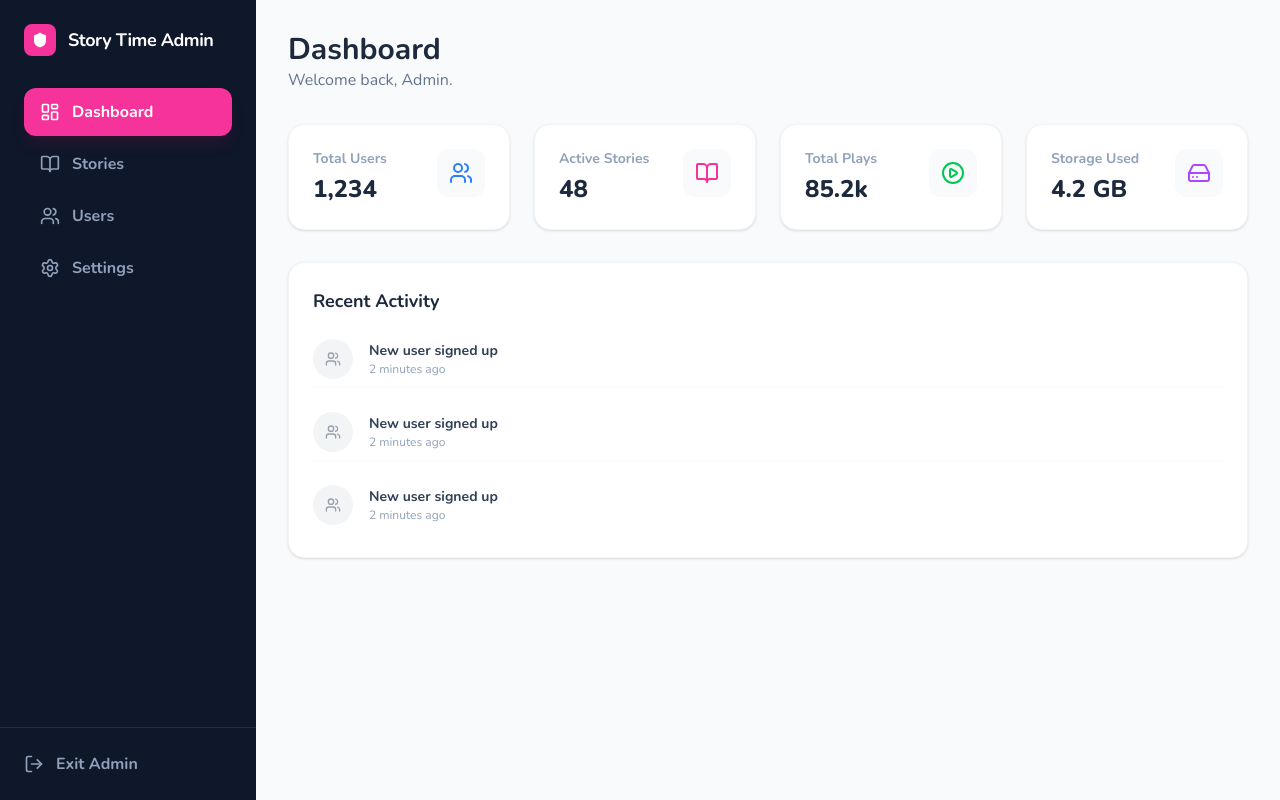
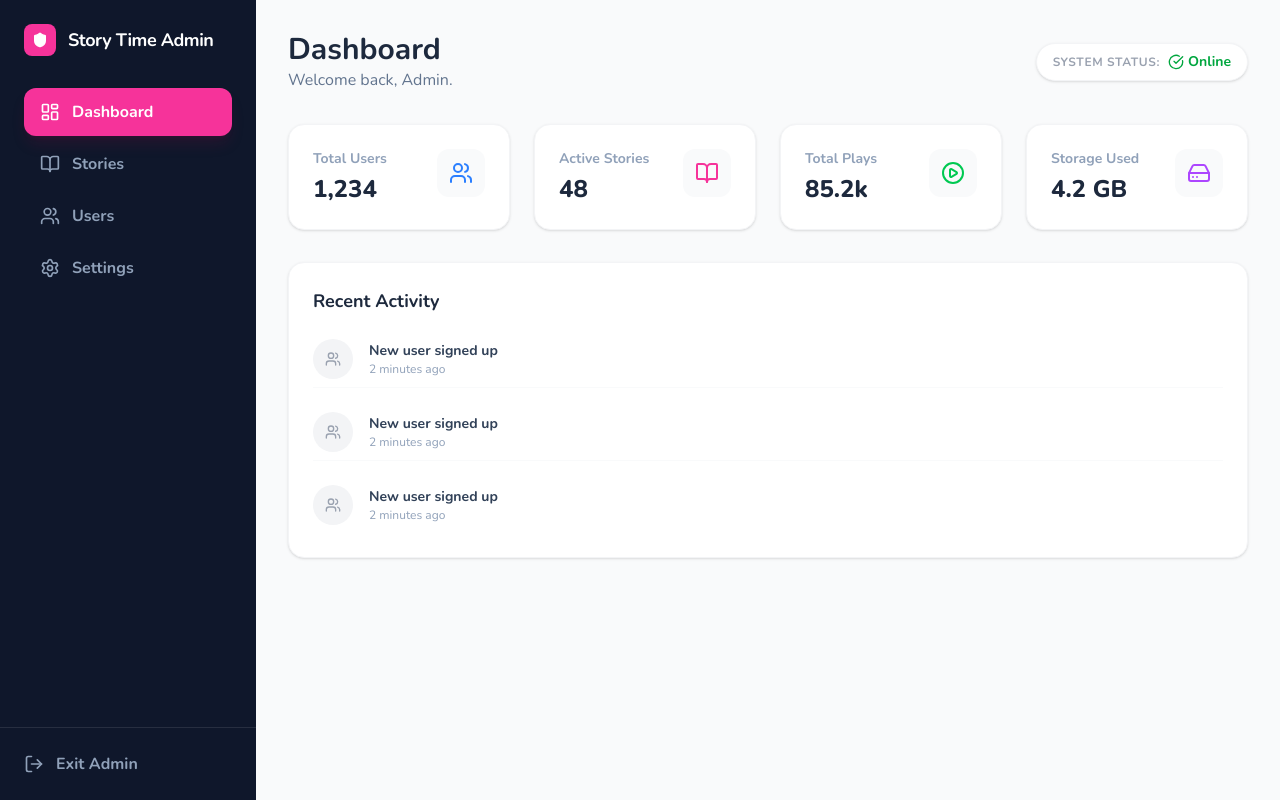
Before and after one commit to moabytemusic-code/story-time, a Next.js app: page /admin in a window 1280 px wide. Built offline with nearby package versions, Linux system fonts and the light colour scheme; no server answers; the database is empty.

Commit message:
feat: Add System Status check to Admin Dashboard

```diff
--- a/src/app/admin/page.js
+++ b/src/app/admin/page.js
@@ -1,12 +1,57 @@
 "use client";
-import { Users, BookOpen, PlayCircle, HardDrive } from 'lucide-react';
+import { useEffect, useState } from 'react';
+import { Users, BookOpen, PlayCircle, HardDrive, CheckCircle, XCircle, Loader2 } from 'lucide-react';
+import { supabase } from '@/lib/supabase';
 
 export default function AdminDashboard() {
+    const [connectionStatus, setConnectionStatus] = useState("checking"); // checking, connected, error, nokeys
+
+    useEffect(() => {
+        async function checkConnection() {
+            if (!supabase) {
+                setConnectionStatus("nokeys");
+                return;
+            }
+            try {
+                const { count, error } = await supabase.from('stories').select('*', { count: 'exact', head: true });
+                if (error) throw error;
+                setConnectionStatus("connected");
+            } catch (err) {
+                console.error("Supabase Conn/Check Error:", err);
+                setConnectionStatus("error");
+            }
+        }
+        checkConnection();
+    }, []);
+
     return (
         <div>
-            <header className="mb-8">
-                <h1 className="text-3xl font-bold text-slate-800">Dashboard</h1>
-                <p className="text-slate-500">Welcome back, Admin.</p>
+            <header className="mb-8 flex items-center justify-between">
+                <div>
+                    <h1 className="text-3xl font-bold text-slate-800">Dashboard</h1>
+                    <p className="text-slate-500">Welcome back, Admin.</p>
+                </div>
+
+                {/* Status Indicator */}
+                <div className="flex items-center gap-2 px-4 py-2 rounded-full bg-white shadow-sm border border-gray-100">
+                    <span className="text-xs font-bold text-gray-400 uppercase tracking-wider">System Status:</span>
+                    {connectionStatus === 'checking' && <Loader2 size={16} className="animate-spin text-blue-500" />}
+                    {connectionStatus === 'connected' && (
+                        <span className="flex items-center gap-1 text-green-600 font-bold text-sm">
+                            <CheckCircle size={16} /> Online
+                        </span>
+                    )}
+                    {connectionStatus === 'error' && (
+                        <span className="flex items-center gap-1 text-red-500 font-bold text-sm">
+                            <XCircle size={16} /> Connection Failed
+                        </span>
+                    )}
+                    {connectionStatus === 'nokeys' && (
+                        <span className="flex items-center gap-1 text-orange-500 font-bold text-sm">
+                            <XCircle size={16} /> Keys Missing
+                        </span>
+                    )}
+                </div>
             </header>
 
             <div className="grid grid-cols-1 md:grid-cols-2 lg:grid-cols-4 gap-6 mb-8">
```
